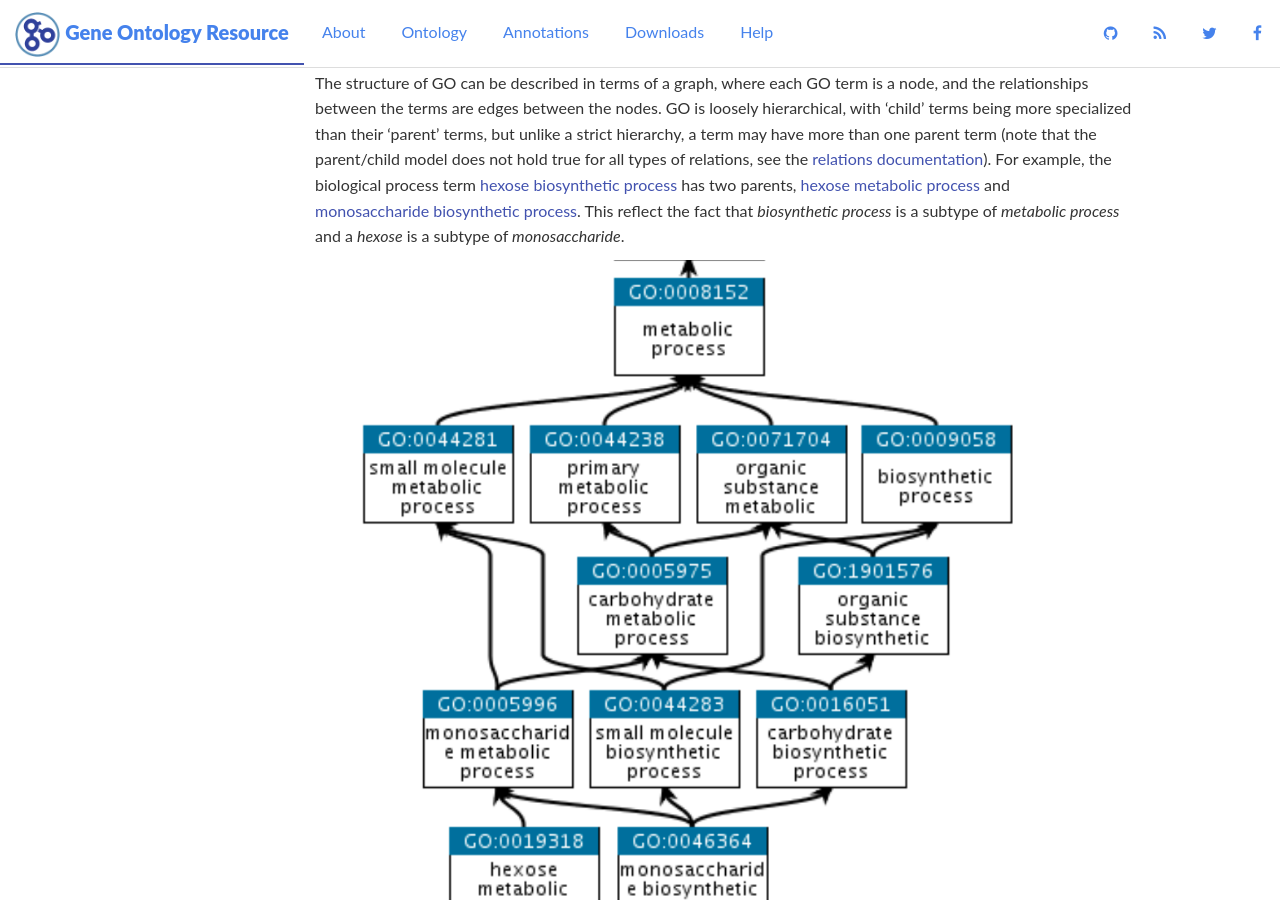
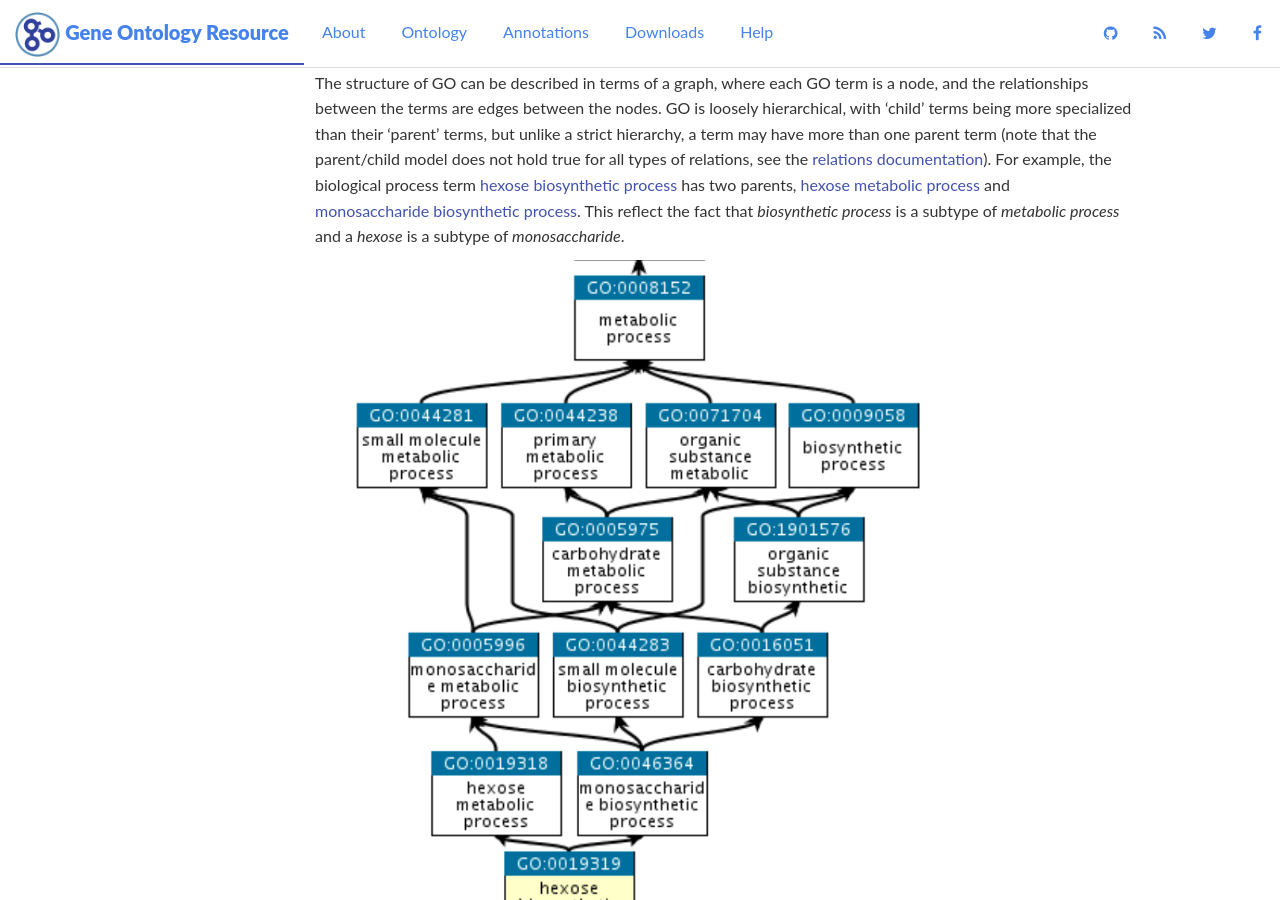
Before and after one commit to geneontology/geneontology.github.io, a Jekyll site: the page built from _docs/ontology-documentation.md, in a window 1280 px wide and 900 px high, scrolled down 1066 px. Built offline with Jekyll 4.4.1, drawn with Linux system fonts in a browser that asks for light colours; nearby versions of some CDN libraries.

Commit message:
Update ontology-documentation.md

```diff
--- a/_docs/ontology-documentation.md
+++ b/_docs/ontology-documentation.md
@@ -22,7 +22,7 @@
 ## The GO hierarchy
 The structure of GO can be described in terms of a graph, where each GO term is a node, and the relationships between the terms are edges between the nodes. GO is loosely hierarchical, with 'child' terms being more specialized than their 'parent' terms, but unlike a strict hierarchy, a term may have more than one parent term (note that the parent/child model does not hold true for all types of relations, see the [relations documentation](/docs/ontology-relations/)). For example, the biological process term [hexose biosynthetic process](http://amigo.geneontology.org/amigo/term/GO:0019319) has two parents, [hexose metabolic process](http://amigo.geneontology.org/amigo/term/GO:0019318) and [monosaccharide biosynthetic process](http://amigo.geneontology.org/amigo/term/GO:0046364). This reflect the fact that *biosynthetic process* is a subtype of *metabolic process* and a *hexose* is a subtype of *monosaccharide*.
 
-![link description](/assets/hexose-biosynthetic-process.png){:width="750"}
+![link description](/assets/hexose-biosynthetic-process.png){:width="650"}
 
 
 ## One ontology... or three?
```
